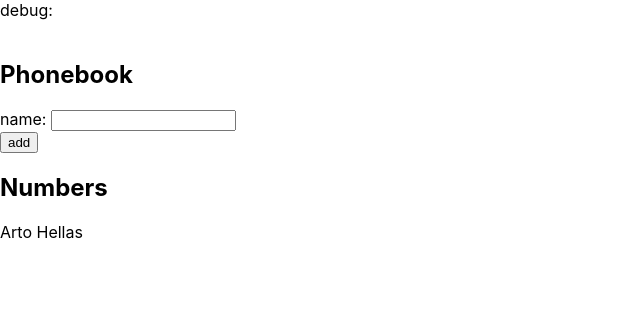
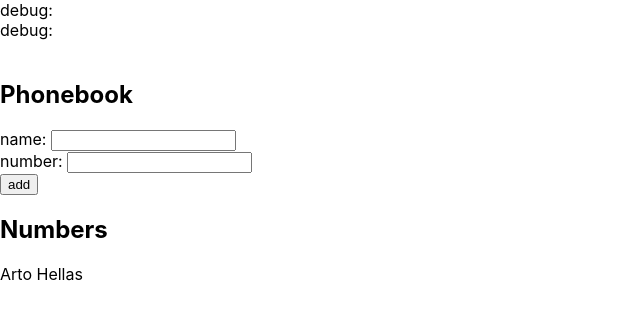
Before and after one commit to lgbrock/fso, a React (Create React App) app in the folder part2/phonebook/: page / in a window 1280 px wide. Shown: the top 320 px of the page, without its empty margins (0-640 px from the left). Built offline with nearby package versions, Linux system fonts and the light colour scheme.

Commit message:
finished exercise 2.8

```diff
--- a/part2/phonebook/src/App.js
+++ b/part2/phonebook/src/App.js
@@ -4,14 +4,16 @@
 const App = () => {
 	const [persons, setPersons] = useState([{ name: 'Arto Hellas' }]);
 	const [newName, setNewName] = useState('');
+	const [newNumber, setNewNumber] = useState('');
 
 	const addName = (event) => {
 		event.preventDefault();
-		if (newName === '') {
+		if (newName === '' && newNumber === '') {
 			return;
 		}
 		const newPerson = {
 			name: newName,
+			number: newNumber,
 		};
 		// if name already exists, display error message
 		if (persons.find((person) => person.name === newPerson.name)) {
@@ -20,11 +22,13 @@
 		}
 		setPersons(persons.concat(newPerson));
 		setNewName('');
+		setNewNumber('');
 	};
 
 	return (
 		<div>
 			<div>debug: {newName}</div>
+			<div>debug: {newNumber}</div>
 			<br />
 			<h2>Phonebook</h2>
 			<form onSubmit={addName}>
@@ -36,13 +40,22 @@
 					/>
 				</div>
 				<div>
+					number:{' '}
+					<input
+						value={newNumber}
+						onChange={(event) => setNewNumber(event.target.value)}
+					/>
+				</div>
+				<div>
 					<button type='submit'>add</button>
 				</div>
 			</form>
 			<h2>Numbers</h2>
 			<div key={newName.id}>
 				{persons.map((person) => (
-					<p key={person.name}>{person.name} </p>
+					<p key={person.id}>
+						{person.name} {person.number}
+					</p>
 				))}
 			</div>
 		</div>
```
